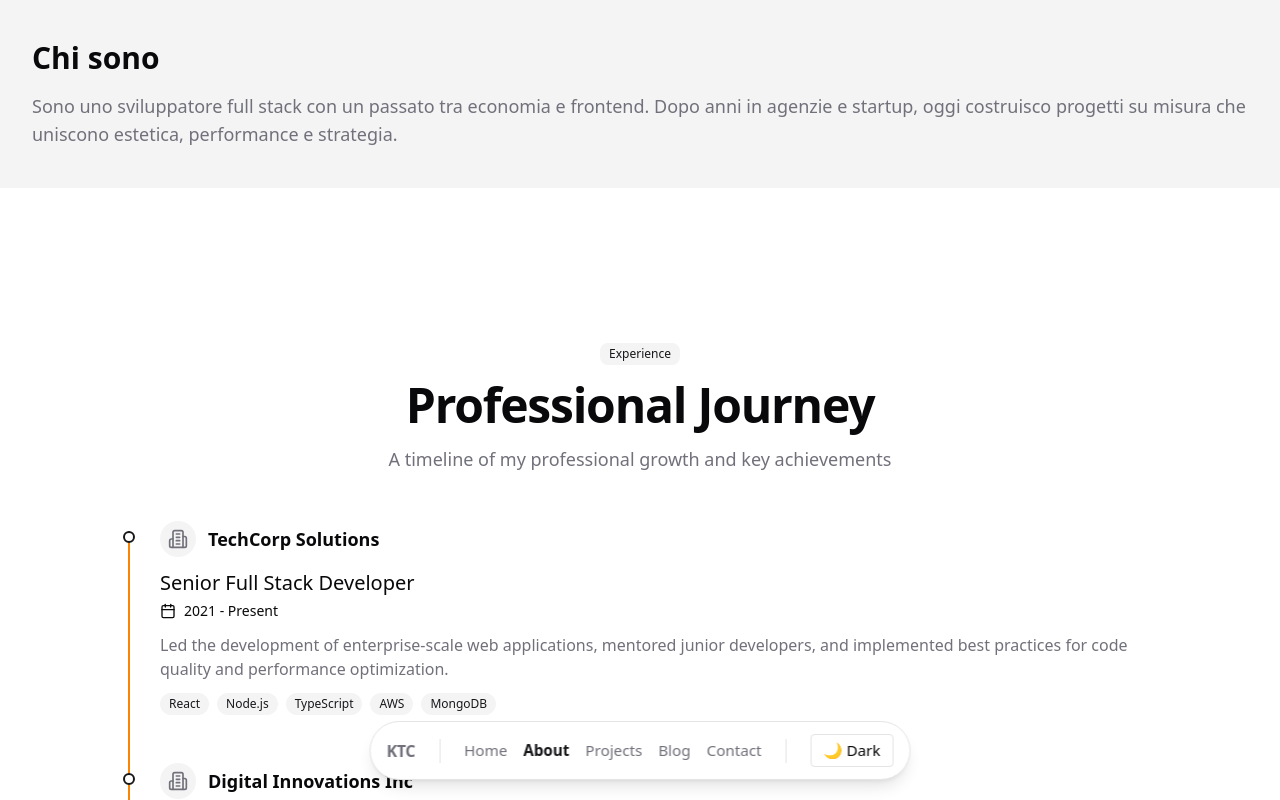
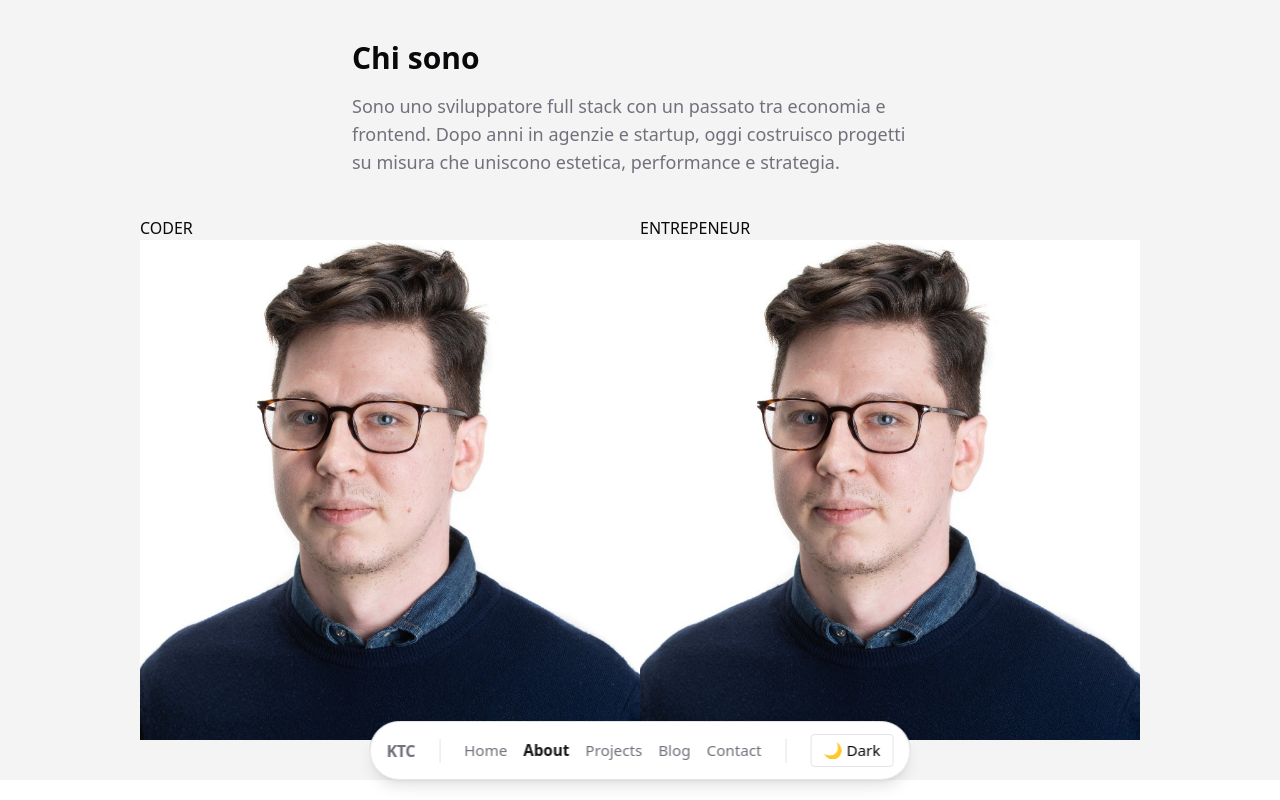
Before and after one commit to ionutbirlad/project-ktc, a Next.js app: page /about in a window 1280 px wide. Shown: the top 800 px of the page. Built offline with nearby package versions, Linux system fonts and the light colour scheme.

Commit message:
feat: added basic intial section to the `About` page

```diff
--- a/src/app/about/page.tsx
+++ b/src/app/about/page.tsx
@@ -8,7 +8,7 @@ import Testimonials from "@/components/about/Testimonials";
 export default function AboutPage() {
   return (
     <LayoutContainer>
-      <AboutIntro extraStyle="bg-muted" />
+      <AboutIntro extraStyle="bg-muted p-0" fullWidth={true} />
       <ProfessionalExperience extraStyle="relative" fullWidth={true} />
       <TrustedBySection extraStyle="bg-muted" fullWidth={true} />
       <Testimonials />
--- a/src/components/about/AboutIntro.tsx
+++ b/src/components/about/AboutIntro.tsx
@@ -1,4 +1,6 @@
 "use client";
+
+import Image from "next/image";
 
 import SectionContainer from "@/components/layout/SectionContainer";
 
@@ -10,12 +12,37 @@ type AboutIntroProps = {
 export default function AboutIntro({ extraStyle, fullWidth }: AboutIntroProps) {
   return (
     <SectionContainer extraStyle={extraStyle} fullWidth={fullWidth}>
+      <div className="max-w-xl mx-auto mb-10">
         <h2 className="text-3xl font-bold mb-4">Chi sono</h2>
         <p className="text-muted-foreground text-lg">
           Sono uno sviluppatore full stack con un passato tra economia e frontend. Dopo anni in
           agenzie e startup, oggi costruisco progetti su misura che uniscono estetica, performance e
           strategia.
         </p>
+      </div>
+
+      <div className="flex justify-center">
+        <div>
+          CODER
+          <Image
+            className="block"
+            src="/images/foto_cv.jpeg"
+            width={500}
+            height={500}
+            alt="Picture of the author"
+          />
+        </div>
+        <div>
+          ENTREPENEUR
+          <Image
+            className="block"
+            src="/images/foto_cv.jpeg"
+            width={500}
+            height={500}
+            alt="Picture of the author"
+          />
+        </div>
+      </div>
     </SectionContainer>
   );
 }
```
Also changed, not shown: public/images/foto_cv.jpeg (added). Lines whose indentation alone changed are shown as unchanged.
